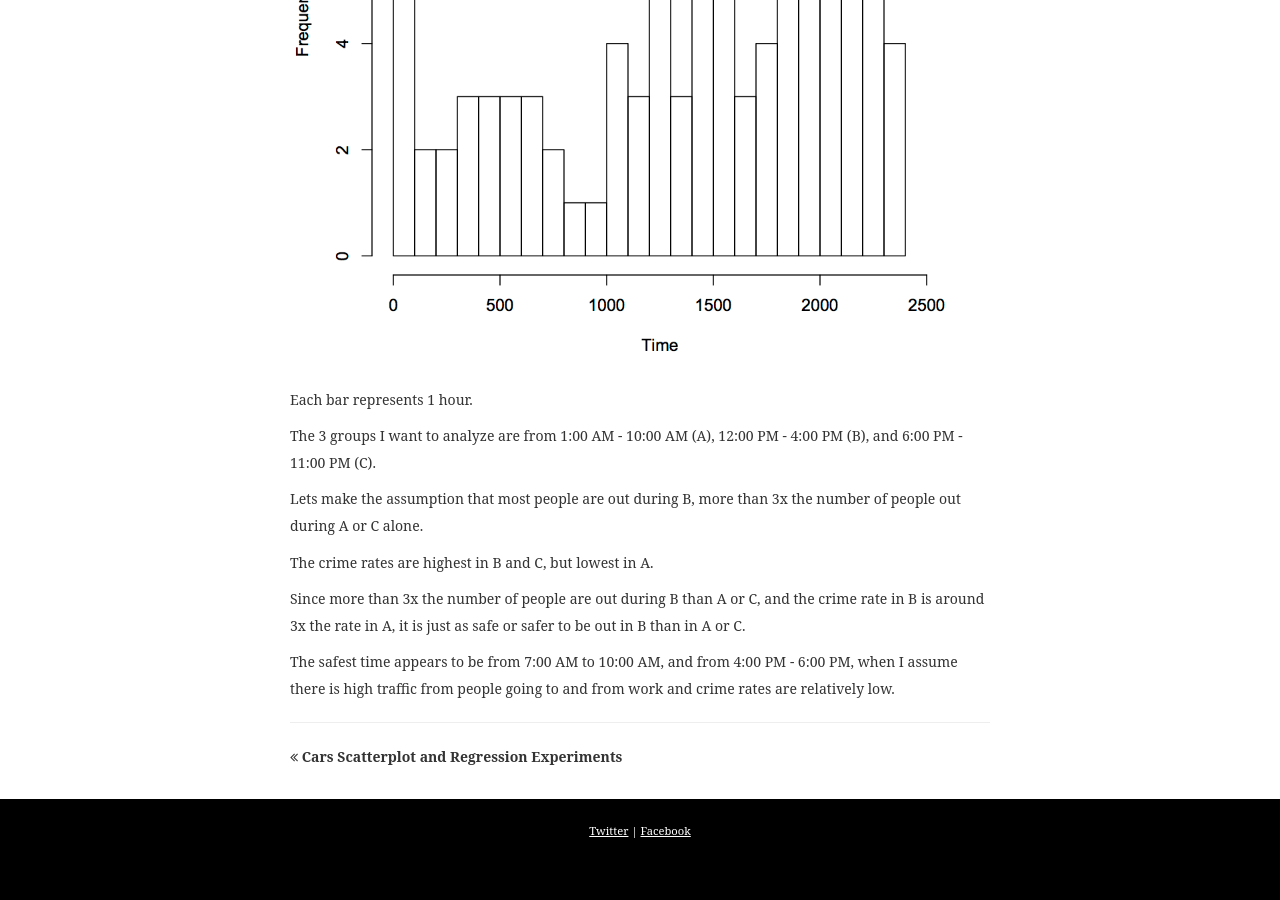
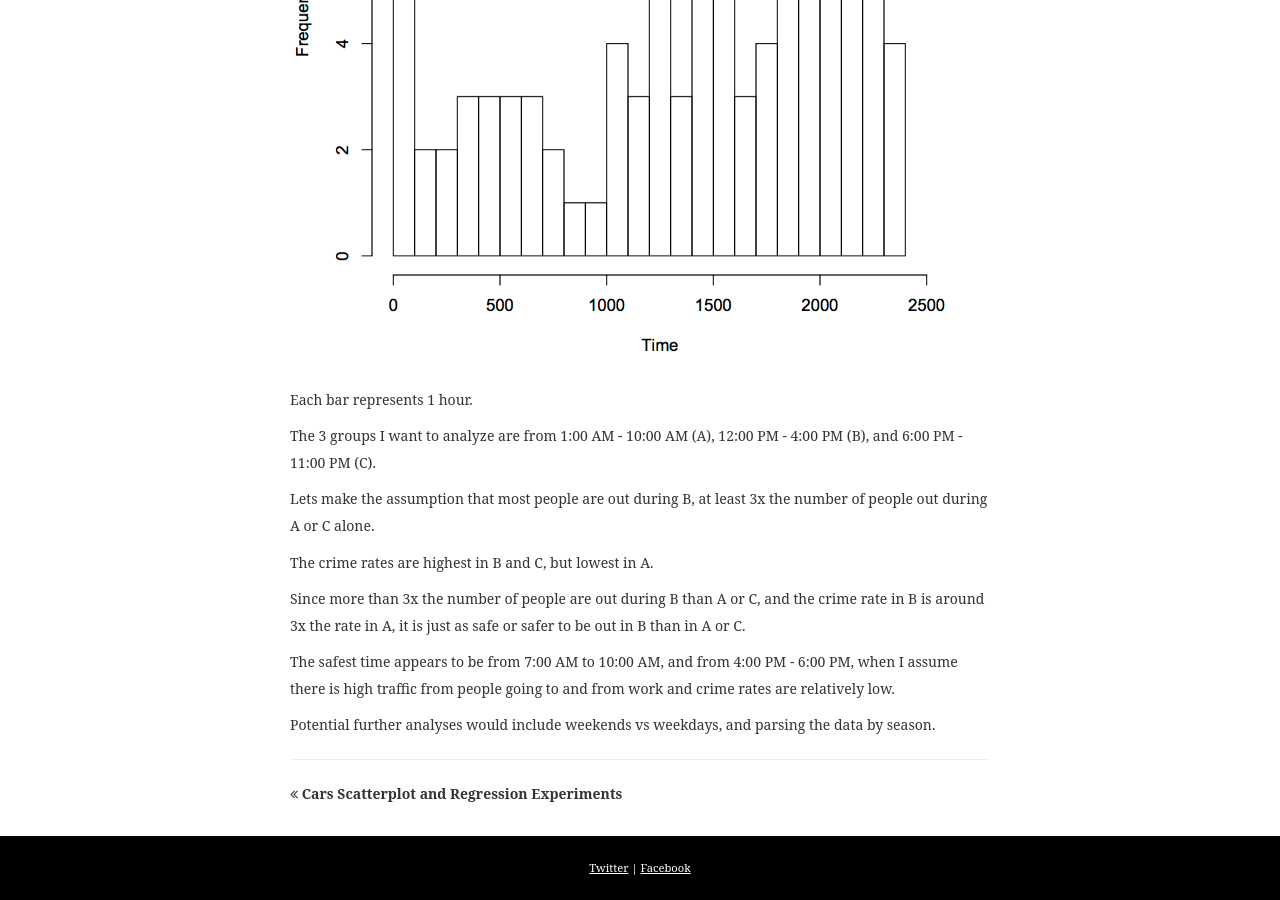
Before and after one commit to eastandwestwind/notes, a Jekyll site: the page built from _posts/2015-08-04-roxbury.md, in a window 1280 px wide and 900 px high, scrolled down 1327 px. Built offline with Jekyll 4.4.1, drawn with Linux system fonts in a browser that asks for light colours; some web fonts are replaced; before the commit the page ends 2191 px from its top, so only the background shows below that.

Commit message:
editing schtuff

```diff
--- a/_posts/2015-08-04-roxbury.md
+++ b/_posts/2015-08-04-roxbury.md
@@ -31,10 +31,12 @@ Each bar represents 1 hour.
 
 The 3 groups I want to analyze are from 1:00 AM - 10:00 AM (A), 12:00 PM - 4:00 PM (B), and 6:00 PM - 11:00 PM (C).
 
-Lets make the assumption that most people are out during B, more than 3x the number of people out during A or C alone.
+Lets make the assumption that most people are out during B, at least 3x the number of people out during A or C alone.
 
 The crime rates are highest in B and C, but lowest in A.
 
 Since more than 3x the number of people are out during B than A or C, and the crime rate in B is around 3x the rate in A, it is just as safe or safer to be out in B than in A or C.
 
 The safest time appears to be from 7:00 AM to 10:00 AM, and from 4:00 PM - 6:00 PM, when I assume there is high traffic from people going to and from work and crime rates are relatively low.
+
+Potential further analyses would include weekends vs weekdays, and parsing the data by season.
```
